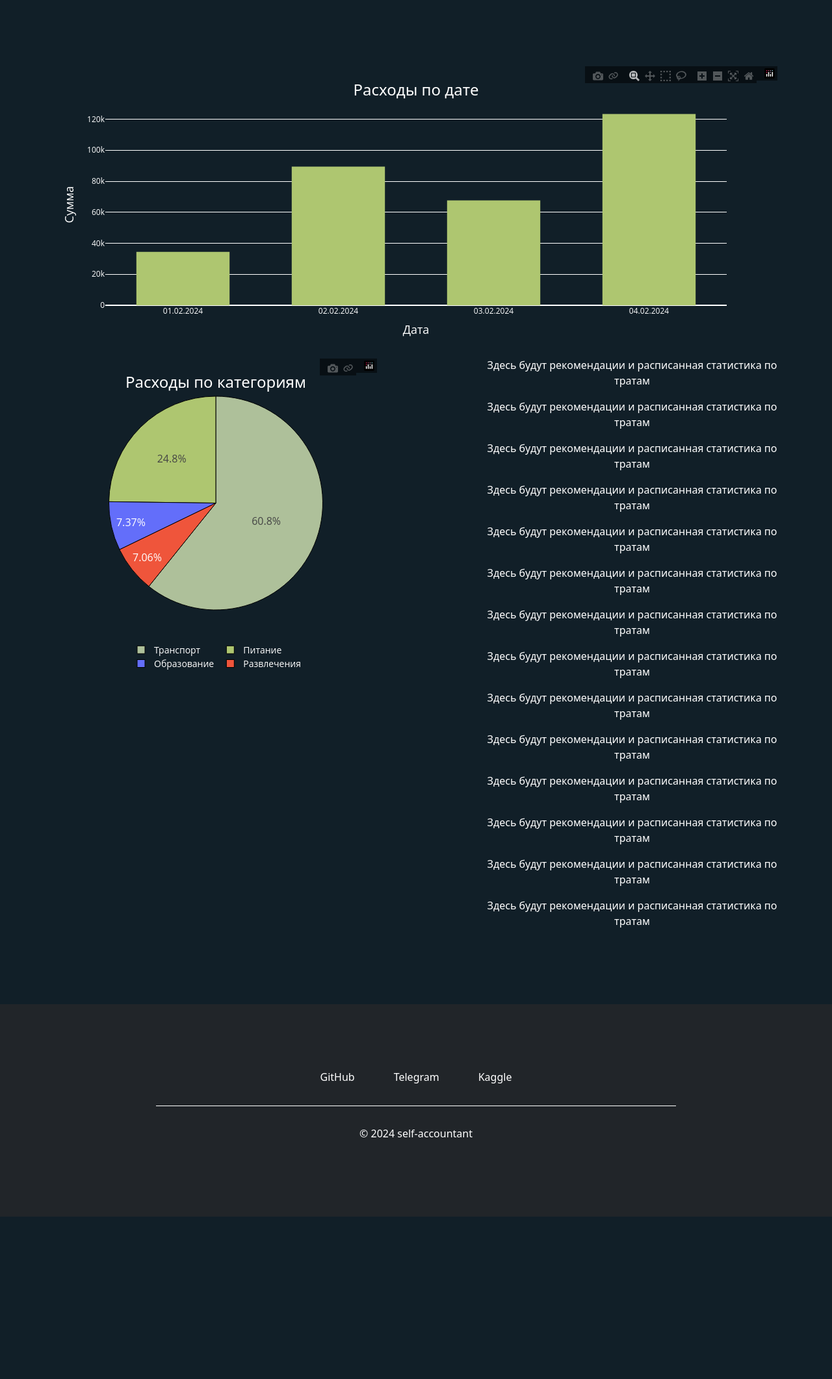
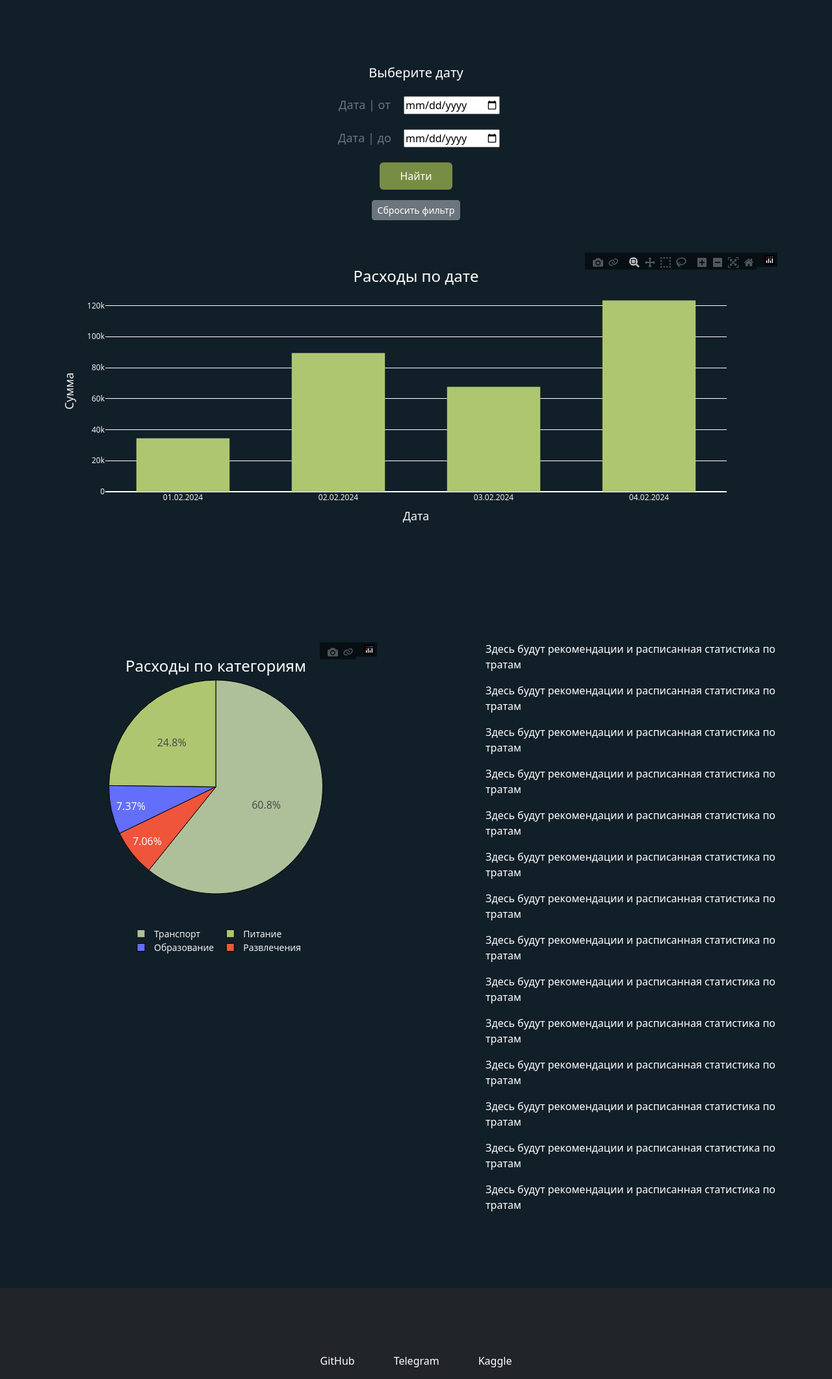
Before and after one commit to FridayFreeDay/self-accountant, a Django app: page /users/statistics/ in a window 1280 px wide. Shown: the part 58-2181 px from the top of the page at 65% size. Before the commit the page ends 1931 px from the top, so only its background shows below. Run offline with Django 4.2, Linux system fonts and the light colour scheme; a user stored in the database is signed in; data comes from the database, SQL or seed files in the repository; both versions use the stored data as it was after the commit; some libraries are stand-ins or nearby versions.

Commit message:
Сделано: фильтрация отображения значений на графиках по датам, сброс фильтрации

```diff
--- a/accountant/users/forms.py
+++ b/accountant/users/forms.py
@@ -1,10 +1,11 @@
 import datetime
 from django import forms
-from django.contrib.auth import get_user, get_user_model
+from django.contrib.auth import get_user_model
 from django.contrib.auth.forms import AuthenticationForm, UserCreationForm, PasswordChangeForm
 from django.shortcuts import get_object_or_404
 from django.utils.safestring import mark_safe
 from information.models import Category, Record
+from django.core.validators import MaxValueValidator
 
 from users.models import Wallet
 
@@ -123,3 +124,12 @@ class FilterForm(forms.Form):
                                       widget=forms.CheckboxSelectMultiple(), label="Категория", initial=1)
     start_sum = forms.DecimalField(label="Сумма | от", initial=0)
     end_sum = forms.DecimalField(label="Сумма | до", initial=999999999999)
+
+
+# Форма фильтрации даты для графиков
+class ChartForm(forms.Form):
+    start = forms.DateField(widget=forms.DateInput(attrs={"type": "date"}), label="Дата | от")
+    end = forms.DateField(widget=forms.DateInput(attrs={"type": "date"}),
+                          label="Дата | до",
+                          validators=[MaxValueValidator(limit_value=datetime.date.today(),
+                            message="Пока что мы не можем заглянуть в будущее")])
--- a/accountant/users/services.py
+++ b/accountant/users/services.py
@@ -1,4 +1,4 @@
-from datetime import date, datetime
+from django.contrib import messages
 from django.core.paginator import Paginator
 from users.forms import FilterForm
 from information.models import Record
@@ -72,7 +72,20 @@ def search_record_and_expenses(request):
 
 # Функция вывода графиков
 def chart(request):
-    record = Record.objects.filter(buyer=request.user).values_list(*values_list)
+    msg = "Выберите дату"
+    if request.GET:
+        start = request.GET.get("start")
+        end = request.GET.get("end")
+        record = Record.objects.filter(Q(buyer=request.user),
+                                                                    Q(time_create__date__range=(start, end))).values_list(*values_list)
+        if record:
+            pass
+        else:
+            record = Record.objects.filter(Q(buyer=request.user)).values_list(*values_list)
+            msg = "Нет записей в данном промежутке"
+    else:
+        record = Record.objects.filter(Q(buyer=request.user)).values_list(*values_list)
+
     labels = [r[1] for r in record]
     values = [r[2] for r in record]
 
@@ -134,4 +147,4 @@ def chart(request):
 
     chart1 = fig1.to_html(full_html=False)
 
-    return chart, chart1
+    return chart, chart1, msg
--- a/accountant/users/templates/users/stat.html
+++ b/accountant/users/templates/users/stat.html
@@ -4,15 +4,37 @@
 
 <section class="about">
     <div class="container">
-        <div class="row text-center">
+        <div class="row mb-5">
+            <div class="col-12 text-center">
+                <form action="" class="color-white text-center" method="GET">
+                    {% if msg != "Выберите дату" %}
+                    <h5 class="text-danger mb-4">{{msg}}</h5>
+                    {% else %}
+                    <h5 class="mb-4">{{msg}}</h5>
+                    {% endif %}
+                    <div class='text-danger'>{{ form.non_field_errors }}</div>
+                    {% for m in form %}
+                    <p><label class="form-label" for="{{m.id_for_label}}">{{m.label}}</label>{{m}}</p>
+                    <div class="text-danger">{{ m.errors }}</div>
+                    {% endfor %}
+                    <p><button type="submit" class="btn btn-login btn-sm">Найти</button></p>
+                </form>
+                <a href="{% url "users:stat" %}"><button type="button" class="btn btn-secondary btn-sm">
+                    Сбросить фильтр
+                </button></a>
+            </div>
+        </div>
+
+        <div class="row">
             <div class="col-12">
                 {{chart1|safe}}
             </div>
         </div>
-        <div class="row text-center">
+        <div class="row" style="margin-top: 150px">
             <div class="col-7">
                 {{chart|safe}}
             </div>
+
             <div class="col-5 color-white">
                 <p>Здесь будут рекомендации и расписанная статистика по тратам</p>
                 <p>Здесь будут рекомендации и расписанная статистика по тратам</p>
--- a/accountant/users/views.py
+++ b/accountant/users/views.py
@@ -10,10 +10,10 @@ from django.contrib.auth.views import LoginView
 from information.models import Record
 from users.services import chart, pagination_records, records_user, search, search_expenses, search_record_and_expenses
 from users.models import User, Wallet
-from users.forms import AddWalletForm, ChangeWalletForm, LoginUserForm, RegisterUserForm, AuthenticationForm, ProfileUserForm, FilterForm
+from users.forms import AddWalletForm, ChangeWalletForm, ChartForm, LoginUserForm, RegisterUserForm, AuthenticationForm, ProfileUserForm, FilterForm
 from django.contrib.auth.mixins import LoginRequiredMixin
 from django.contrib.auth.decorators import login_required
-
+from django.contrib import messages
 
 
 # Регистрация пользователя
@@ -102,10 +102,16 @@ def delete_record(request):
 
 # Функция отображения графиков на отдельной странице
 def show_stat(request):
+    if request.GET:
+        form = ChartForm(request.GET)
+    else:
+        form = ChartForm()
     ch = chart(request)
     data = {
         "title": "Статистика",
+        "form": form,
         "chart": ch[0],
         "chart1": ch[1],
+        "msg": ch[2],
     }
     return render(request, "users/stat.html", data)
```
Also changed, not shown: accountant/db.sqlite3.
